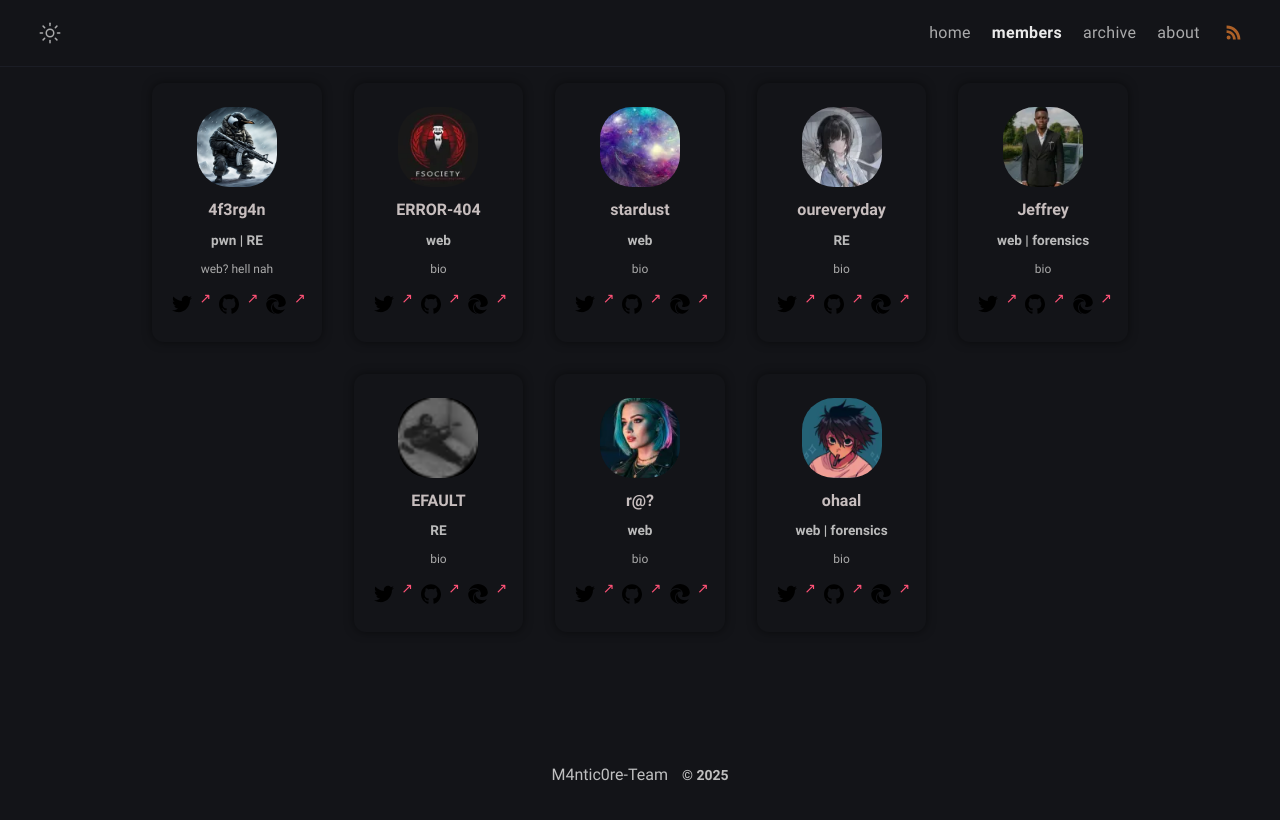
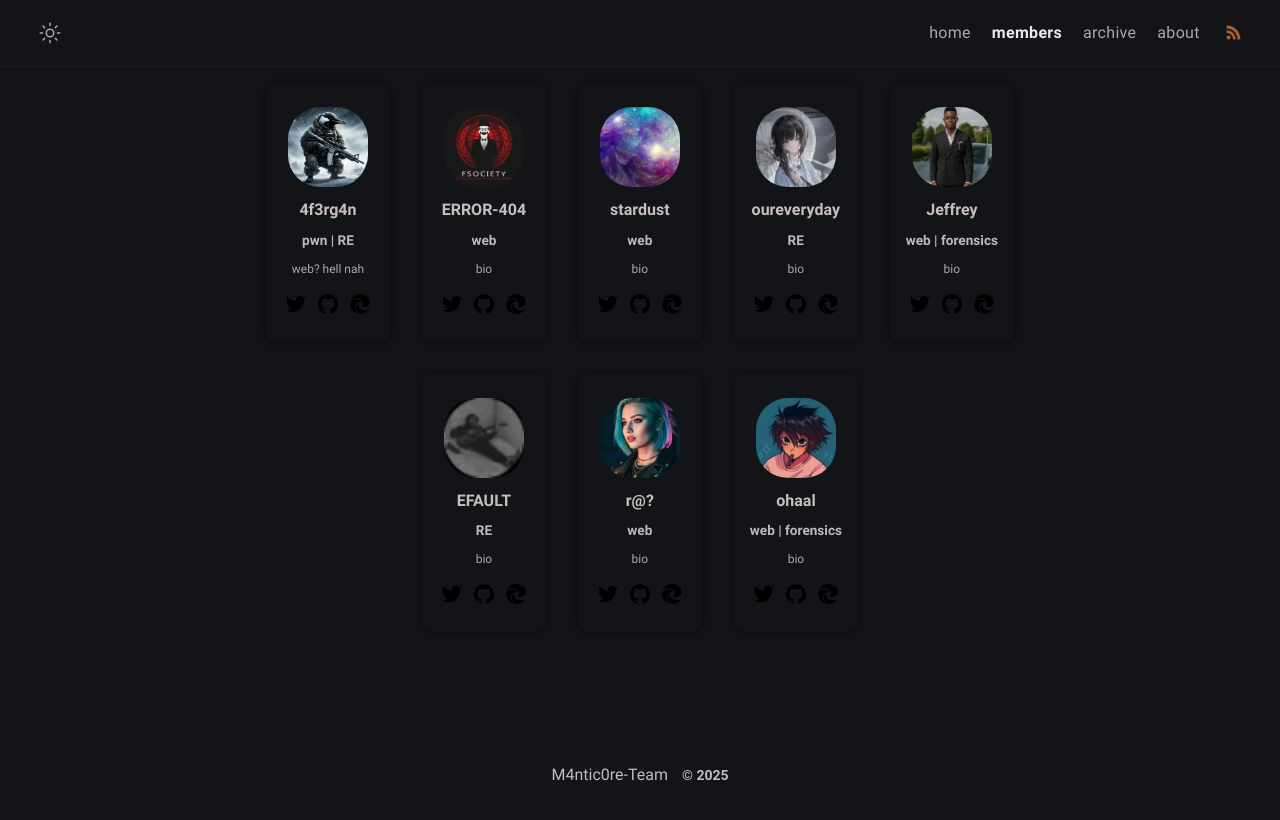
Before and after one commit to M4ntic0re-Team/M4ntic0re-Team.github.io, a Jekyll site: the page built from members/index.html, in a window 1280 px wide. Shown: the top 820 px of the page. Built offline with Jekyll 4.4.1, drawn with Linux system fonts in a browser that asks for light colours.

Commit message:
remove target blank

```diff
--- a/members/index.html
+++ b/members/index.html
@@ -115,9 +115,9 @@ layout: compress
               <div class="skills">pwn | RE</div>
               <div class="bio">web? hell nah</div>
               <div class="buttons">
-                <a href="https://twitter.com/" target="_blank"><img src="twitter.svg" alt="Twitter"></a>
-                <a href="https://github.com/" target="_blank"><img src="github.svg" alt="GitHub"></a>
-                <a href="https://ctftime.org/" target="_blank"><img src="website.svg" alt="CTFtime"></a>
+                <a href="https://twitter.com/" ><img src="twitter.svg" alt="Twitter"></a>
+                <a href="https://github.com/" ><img src="github.svg" alt="GitHub"></a>
+                <a href="https://ctftime.org/" ><img src="website.svg" alt="CTFtime"></a>
               </div>
             </div>
 
@@ -127,9 +127,9 @@ layout: compress
               <div class="skills">web</div>
               <div class="bio">bio</div>
               <div class="buttons">
-                <a href="https://twitter.com/" target="_blank"><img src="twitter.svg" alt="Twitter"></a>
-                <a href="https://github.com/" target="_blank"><img src="github.svg" alt="GitHub"></a>
-                <a href="https://ctftime.org/" target="_blank"><img src="website.svg" alt="CTFtime"></a>
+                <a href="https://twitter.com/" ><img src="twitter.svg" alt="Twitter"></a>
+                <a href="https://github.com/" ><img src="github.svg" alt="GitHub"></a>
+                <a href="https://ctftime.org/" ><img src="website.svg" alt="CTFtime"></a>
               </div>
             </div>
 
@@ -139,9 +139,9 @@ layout: compress
               <div class="skills">web</div>
               <div class="bio">bio</div>
               <div class="buttons">
-                <a href="https://twitter.com/" target="_blank"><img src="twitter.svg" alt="Twitter"></a>
-                <a href="https://github.com/" target="_blank"><img src="github.svg" alt="GitHub"></a>
-                <a href="https://ctftime.org/" target="_blank"><img src="website.svg" alt="CTFtime"></a>
+                <a href="https://twitter.com/" ><img src="twitter.svg" alt="Twitter"></a>
+                <a href="https://github.com/" ><img src="github.svg" alt="GitHub"></a>
+                <a href="https://ctftime.org/" ><img src="website.svg" alt="CTFtime"></a>
               </div>
             </div>
 
@@ -151,9 +151,9 @@ layout: compress
               <div class="skills">RE</div>
               <div class="bio">bio</div>
               <div class="buttons">
-                <a href="https://twitter.com/" target="_blank"><img src="twitter.svg" alt="Twitter"></a>
-                <a href="https://github.com/" target="_blank"><img src="github.svg" alt="GitHub"></a>
-                <a href="https://ctftime.org/" target="_blank"><img src="website.svg" alt="CTFtime"></a>
+                <a href="https://twitter.com/" ><img src="twitter.svg" alt="Twitter"></a>
+                <a href="https://github.com/" ><img src="github.svg" alt="GitHub"></a>
+                <a href="https://ctftime.org/" ><img src="website.svg" alt="CTFtime"></a>
               </div>
             </div>
 
@@ -163,9 +163,9 @@ layout: compress
               <div class="skills">web | forensics</div>
               <div class="bio">bio</div>
               <div class="buttons">
-                <a href="https://twitter.com/" target="_blank"><img src="twitter.svg" alt="Twitter"></a>
-                <a href="https://github.com/" target="_blank"><img src="github.svg" alt="GitHub"></a>
-                <a href="https://ctftime.org/" target="_blank"><img src="website.svg" alt="CTFtime"></a>
+                <a href="https://twitter.com/" ><img src="twitter.svg" alt="Twitter"></a>
+                <a href="https://github.com/" ><img src="github.svg" alt="GitHub"></a>
+                <a href="https://ctftime.org/" ><img src="website.svg" alt="CTFtime"></a>
               </div>
             </div>
           </div>
@@ -176,9 +176,9 @@ layout: compress
               <div class="skills">RE</div>
               <div class="bio">bio</div>
               <div class="buttons">
-                <a href="https://twitter.com/" target="_blank"><img src="twitter.svg" alt="Twitter"></a>
-                <a href="https://github.com/" target="_blank"><img src="github.svg" alt="GitHub"></a>
-                <a href="https://ctftime.org/" target="_blank"><img src="website.svg" alt="CTFtime"></a>
+                <a href="https://twitter.com/" ><img src="twitter.svg" alt="Twitter"></a>
+                <a href="https://github.com/" ><img src="github.svg" alt="GitHub"></a>
+                <a href="https://ctftime.org/" ><img src="website.svg" alt="CTFtime"></a>
               </div>
             </div>
 
@@ -188,9 +188,9 @@ layout: compress
               <div class="skills">web</div>
               <div class="bio">bio</div>
               <div class="buttons">
-                <a href="https://twitter.com/" target="_blank"><img src="twitter.svg" alt="Twitter"></a>
-                <a href="https://github.com/" target="_blank"><img src="github.svg" alt="GitHub"></a>
-                <a href="https://ctftime.org/" target="_blank"><img src="website.svg" alt="CTFtime"></a>
+                <a href="https://twitter.com/" ><img src="twitter.svg" alt="Twitter"></a>
+                <a href="https://github.com/" ><img src="github.svg" alt="GitHub"></a>
+                <a href="https://ctftime.org/" ><img src="website.svg" alt="CTFtime"></a>
               </div>
             </div>
 
@@ -200,9 +200,9 @@ layout: compress
               <div class="skills">web | forensics</div>
               <div class="bio">bio</div>
               <div class="buttons">
-                <a href="https://twitter.com/" target="_blank"><img src="twitter.svg" alt="Twitter"></a>
-                <a href="https://github.com/" target="_blank"><img src="github.svg" alt="GitHub"></a>
-                <a href="https://ctftime.org/" target="_blank"><img src="website.svg" alt="CTFtime"></a>
+                <a href="https://twitter.com/" ><img src="twitter.svg" alt="Twitter"></a>
+                <a href="https://github.com/" ><img src="github.svg" alt="GitHub"></a>
+                <a href="https://ctftime.org/" ><img src="website.svg" alt="CTFtime"></a>
               </div>
             </div>
           <!-- Add more member blocks here, all inside the same or separate .team divs as needed -->
```
Also changed, not shown: credits.md (renamed from thanks.md).
